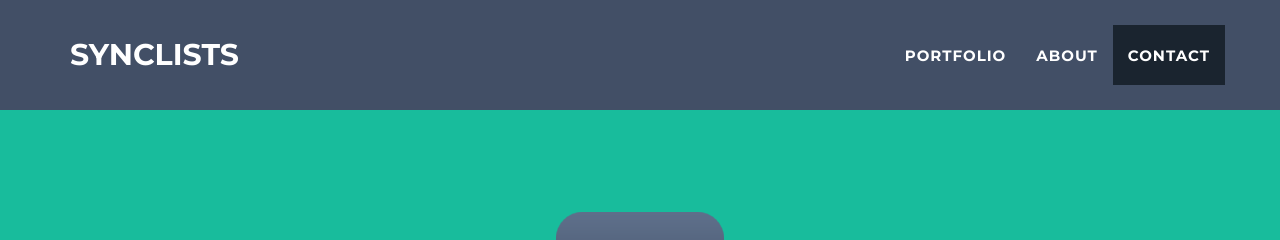
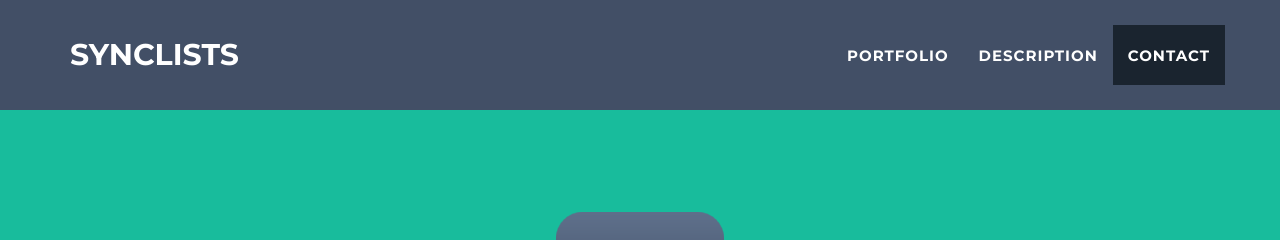
Before and after one commit to synclists/synclists.github.io, a Jekyll site: the page built from index.html, in a window 1280 px wide. Shown: the top 240 px of the page. Built offline with Jekyll 4.4.1, drawn with Linux system fonts in a browser that asks for light colours.

Commit message:
updated description

```diff
--- /dev/null
+++ b/_includes/description.html
@@ -0,0 +1,18 @@
+ <!-- Description Section -->
+    <section class="success" id="description">
+        <div class="container">
+            <div class="row">
+                <div class="col-lg-12 text-center">
+                    <h2>About</h2>
+                    <hr class="star-light">
+                </div>
+            </div>
+            <div class="row">
+                <div class="col-lg-12 text-center">
+                        <p>
+                        SyncLists is a to-do list app available on Android. Many things in life are better when shared, and we believe that a to-do list is one of those things. SyncLists allows you to share your to-do lists with friends and family in real time, so that together you can accomplish something meaningful. When collaborating with SyncLists, you can spend less time trying to coordinate and more time getting things done!
+                        </p>
+                </div>
+            </div>
+        </div>
+    </section>
--- a/_includes/header.html
+++ b/_includes/header.html
@@ -22,7 +22,7 @@
                         <a href="#portfolio">Portfolio</a>
                     </li>
                     <li class="page-scroll">
-                        <a href="#about">About</a>
+                        <a href="#description">Description</a>
                     </li>
                     <li class="page-scroll">
                         <a href="#contact">Contact</a>
--- a/_layouts/default.html
+++ b/_layouts/default.html
@@ -8,7 +8,7 @@
 
     {% include header.html %}
     {% include portfolio_grid.html %}
-    {% include about.html %}
+    {% include description.html %}
     {% include contact.html %}
     {% include footer.html %}
     {% include modals.html %}
```
